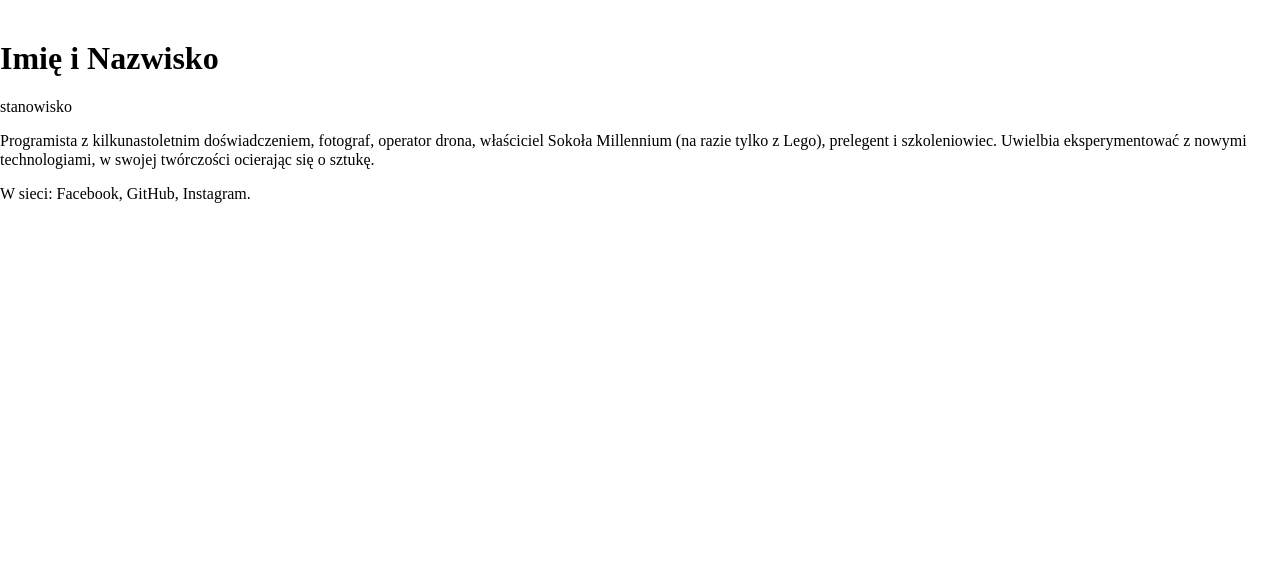
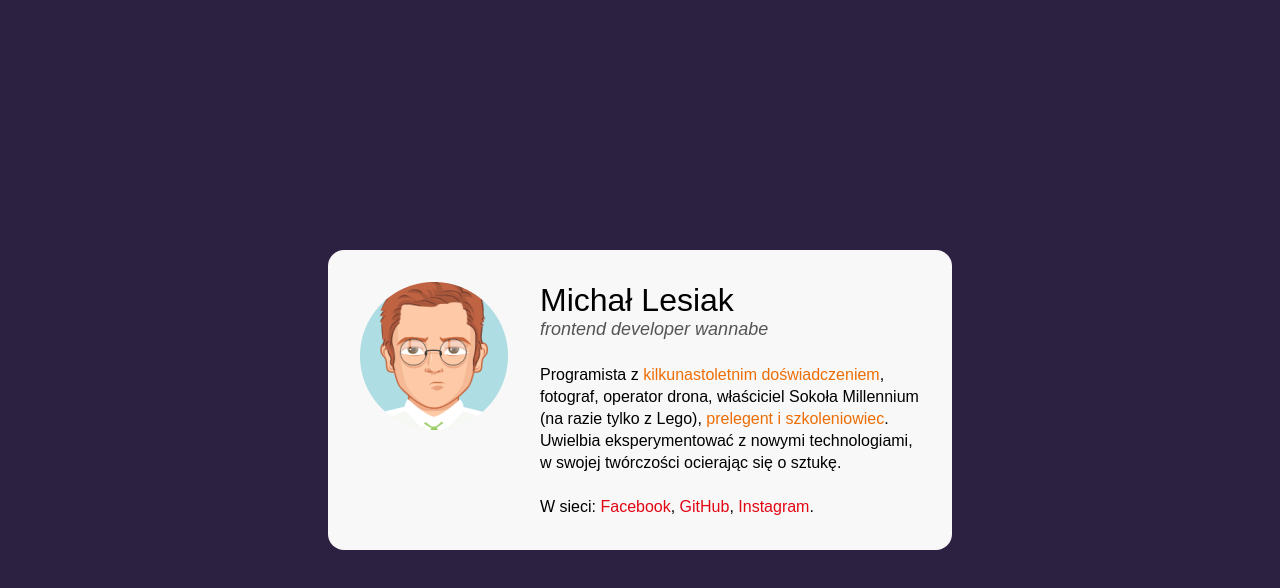
Before and after one commit to mlesiak/business-card, a plain HTML site: page index.html in a window 1280 px wide. Drawn offline with Linux system fonts and the light colour scheme.

Commit message:
HTML full structure, CSS styles added

```diff
--- a/index.html
+++ b/index.html
@@ -9,21 +9,30 @@
   </head>
   <body>
     <main>
-      <article>
-        <img src="" />
-        <header>
-          <h1>Imię i Nazwisko</h1>
-          <p>stanowisko</p>
-        </header>
-        <p>
-          Programista z kilkunastoletnim doświadczeniem, fotograf, operator
-          drona, właściciel Sokoła Millennium (na razie tylko z Lego), prelegent
-          i szkoleniowiec. Uwielbia eksperymentować z nowymi technologiami, w
-          swojej twórczości ocierając się o sztukę.
-        </p>
+      <article class="main__me">
+        <img class="main__picture" src="avatar.png" alt="Zdjecie Imię i nazwisko" />
+        <div>
+          <header class="main__person">
+            <h1 class="main__name">Michał Lesiak</h1>
+            <p class="main__position">frontend developer wannabe</p>
+          </header>
+          <p class="main__description main__description--with-margin">
+            Programista z
+            <strong class="special">kilkunastoletnim doświadczeniem</strong>,
+            fotograf, operator drona, właściciel Sokoła Millennium (na razie
+            tylko z Lego),
+            <strong class="special">prelegent i szkoleniowiec</strong>. Uwielbia
+            eksperymentować z nowymi technologiami, w swojej twórczości
+            ocierając się o sztukę.
+          </p>
 
-        <p>W sieci: Facebook, GitHub, Instagram.</p>
-
+          <p class="main__description">
+            W sieci:
+            <a class="links" href="#">Facebook</a>,
+            <a class="links" href="#">GitHub</a>,
+            <a class="links" href="#">Instagram</a>.
+          </p>
+        </div>
       </article>
     </main>
   </body>
--- a/style.css
+++ b/style.css
@@ -0,0 +1,80 @@
+html {
+    box-sizing: border-box;
+  }
+
+  *,*:before, *:after {
+    box-sizing: inherit;
+  }
+
+  body {
+    background: #2C2141;
+    display: flex;
+    align-items: center;
+    justify-content: center;
+    min-height: 100vh;
+}
+
+main {
+    background: #F8F8F8;
+    border-radius: 16px;
+    width: 624px;
+    margin: 16px;
+    padding: 32px;
+    font-family: Arial, Helvetica, sans-serif;
+}
+
+.main__me {
+    display: flex;
+    align-items: flex-start;
+}
+
+.main__name {
+    margin: 0;
+    font-weight: normal;
+
+}
+
+.main__picture {
+    margin-right: 32px;
+}
+
+.main__person {
+    margin-bottom: 24px;
+}
+
+.main__position {
+    color: #545454;
+    font-style: italic;
+    margin: 0;
+    font-size: 18px;
+}
+
+.main__description {
+    width: 380px;
+    font-size: 16px;
+    line-height: 22px;
+    margin: 0px;
+}
+
+.main__description--with-margin {
+    margin-bottom: 22px;
+}
+
+.special {
+    color: #ED6D05;
+    font-weight: normal;
+}
+
+.main__links {
+    font-size: 16px;
+    font-family: Arial, Helvetica, sans-serif;
+    line-height: 22px;
+    margin: 0;
+}
+
+.links {
+    color: #E20613;
+    font-weight: normal;
+    text-decoration: none;
+
+}
```
Also changed, not shown: avatar.png (added).
